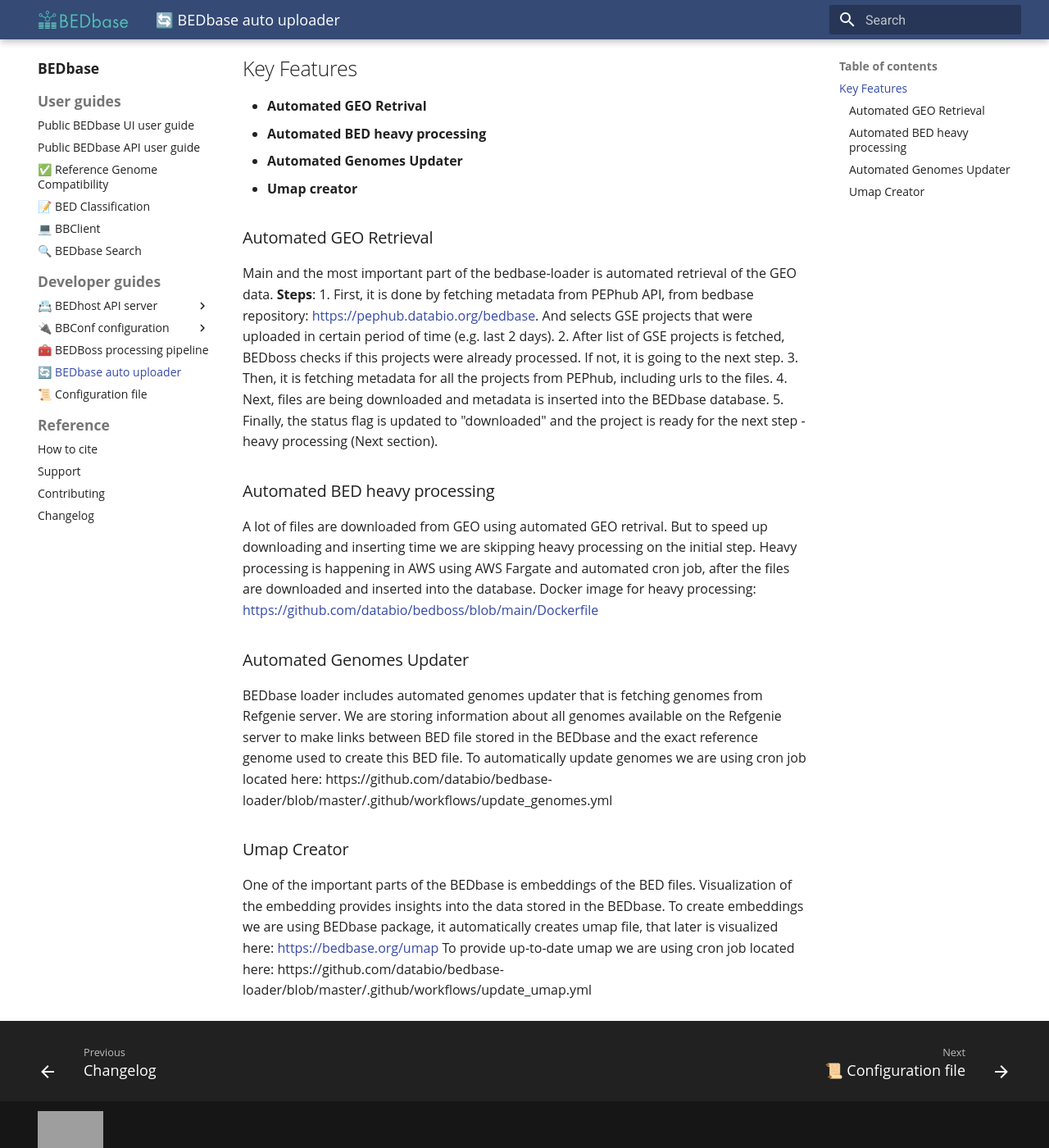
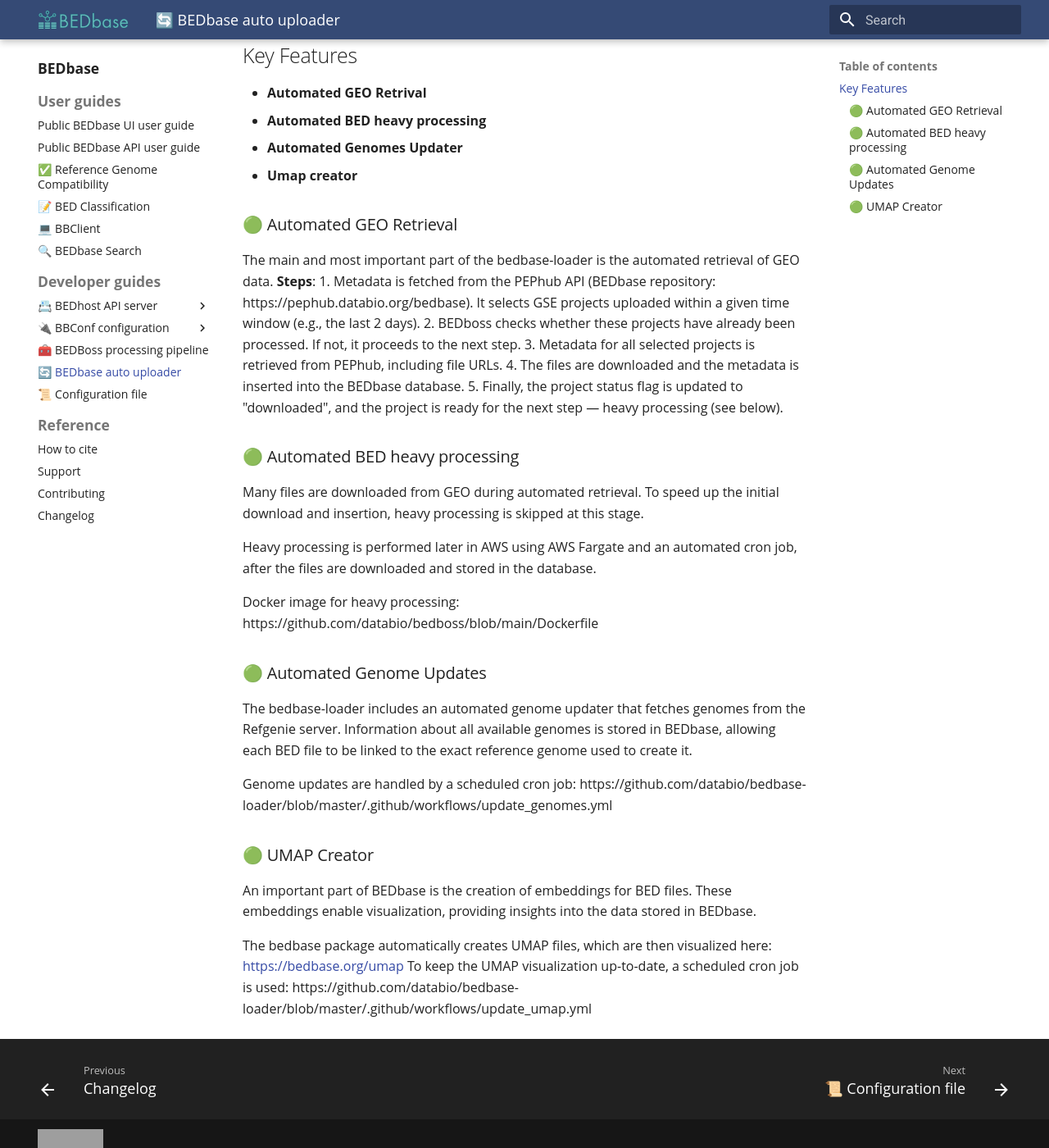
Before and after one commit to databio/bedbase, an MkDocs documentation site: the page built from docs/bedbase/bedbase-loader.md, in a window 1280 px wide and 1400 px high, scrolled down 320 px. Shown: the whole window at 82% size. Built offline with MkDocs 1.6.1 and Material for MkDocs 9.7.7, drawn with Linux system fonts in a browser that asks for light colours; some of the changed text lies outside the part shown; grey boxes are pictures that could not be loaded.

Commit message:
Few correction in bedbase loader

```diff
--- a/docs/bedbase/bedbase-loader.md
+++ b/docs/bedbase/bedbase-loader.md
@@ -1,7 +1,8 @@
 # 🔄 BEDbase loader
 
-BEDbase loader is an automated tool and cron job that continuously fetches, processes, and integrates new BED files from public repositories into the BEDbase database. This ensures that BEDbase remains up-to-date with the latest genomic data available.
-
+BEDbase Loader is an automated system with scheduled cron jobs that continuously fetches, processes,
+and integrates new BED files from public repositories into the BEDbase database.
+This ensures that BEDbase stays up to date with the latest available genomic data.
 BEDbase loader repository: [https://github.com/databio/bedbase-loader](https://github.com/databio/bedbase-loader)
 
 ## Key Features
@@ -10,36 +11,38 @@
 - **Automated Genomes Updater**
 - **Umap creator**
 
-### Automated GEO Retrieval
+### 🟢 Automated GEO Retrieval
 
-Main and the most important part of the bedbase-loader is automated retrieval of the GEO data.
+The main and most important part of the bedbase-loader is the automated retrieval of GEO data.
 **Steps**:
-1. First, it is done by fetching metadata from PEPhub API, from bedbase repository: [https://pephub.databio.org/bedbase](https://pephub.databio.org/bedbase). And selects GSE projects that were uploaded in certain period of time (e.g. last 2 days).
-2. After list of GSE projects is fetched, BEDboss checks if this projects were already processed. If not, it is going to the next step.
-3. Then, it is fetching metadata for all the projects from PEPhub, including urls to the files.
-4. Next, files are being downloaded and metadata is inserted into the BEDbase database.
-5. Finally, the status flag is updated to "downloaded" and the project is ready for the next step - heavy processing (Next section).
+1. Metadata is fetched from the PEPhub API (BEDbase repository: https://pephub.databio.org/bedbase).
+It selects GSE projects uploaded within a given time window (e.g., the last 2 days).
+2. BEDboss checks whether these projects have already been processed. If not, it proceeds to the next step.
+3. Metadata for all selected projects is retrieved from PEPhub, including file URLs.
+4. The files are downloaded and the metadata is inserted into the BEDbase database.
+5. Finally, the project status flag is updated to "downloaded", and the project is ready for the next step — heavy processing (see below).
 
 
-### Automated BED heavy processing
+### 🟢 Automated BED heavy processing
 
-A lot of files are downloaded from GEO using automated GEO retrival.
-But to speed up downloading and inserting time we are skipping heavy processing on the initial step.
-Heavy processing is happening in AWS using AWS Fargate and automated cron job, after the files are downloaded and inserted into the database.
-Docker image for heavy processing: [https://github.com/databio/bedboss/blob/main/Dockerfile](https://github.com/databio/bedboss/blob/main/Dockerfile)
+Many files are downloaded from GEO during automated retrieval.
+To speed up the initial download and insertion, heavy processing is skipped at this stage.
 
+Heavy processing is performed later in AWS using AWS Fargate and an automated cron job, after the files are downloaded and stored in the database.
 
-### Automated Genomes Updater
+Docker image for heavy processing: https://github.com/databio/bedboss/blob/main/Dockerfile
 
-BEDbase loader includes automated genomes updater that is fetching genomes from Refgenie server.
-We are storing information about all genomes available on the Refgenie server to make links between BED file stored in the BEDbase
-and the exact reference genome used to create this BED file.
-To automatically update genomes we are using cron job located here: https://github.com/databio/bedbase-loader/blob/master/.github/workflows/update_genomes.yml
+### 🟢 Automated Genome Updates
 
+The bedbase-loader includes an automated genome updater that fetches genomes from the Refgenie server.
+Information about all available genomes is stored in BEDbase, allowing each BED file to be linked to the exact reference genome used to create it.
 
-### Umap Creator
+Genome updates are handled by a scheduled cron job: https://github.com/databio/bedbase-loader/blob/master/.github/workflows/update_genomes.yml
 
-One of the important parts of the BEDbase is embeddings of the BED files.
-Visualization of the embedding provides insights into the data stored in the BEDbase.
-To create embeddings we are using BEDbase package, it automatically creates umap file, that later is visualized here: [https://bedbase.org/umap](https://bedbase.org/umap)
-To provide up-to-date umap we are using cron job located here: https://github.com/databio/bedbase-loader/blob/master/.github/workflows/update_umap.yml
+### 🟢 UMAP Creator
+
+An important part of BEDbase is the creation of embeddings for BED files.
+These embeddings enable visualization, providing insights into the data stored in BEDbase.
+
+The bedbase package automatically creates UMAP files, which are then visualized here: [https://bedbase.org/umap](https://bedbase.org/umap)
+To keep the UMAP visualization up-to-date, a scheduled cron job is used: https://github.com/databio/bedbase-loader/blob/master/.github/workflows/update_umap.yml
```
